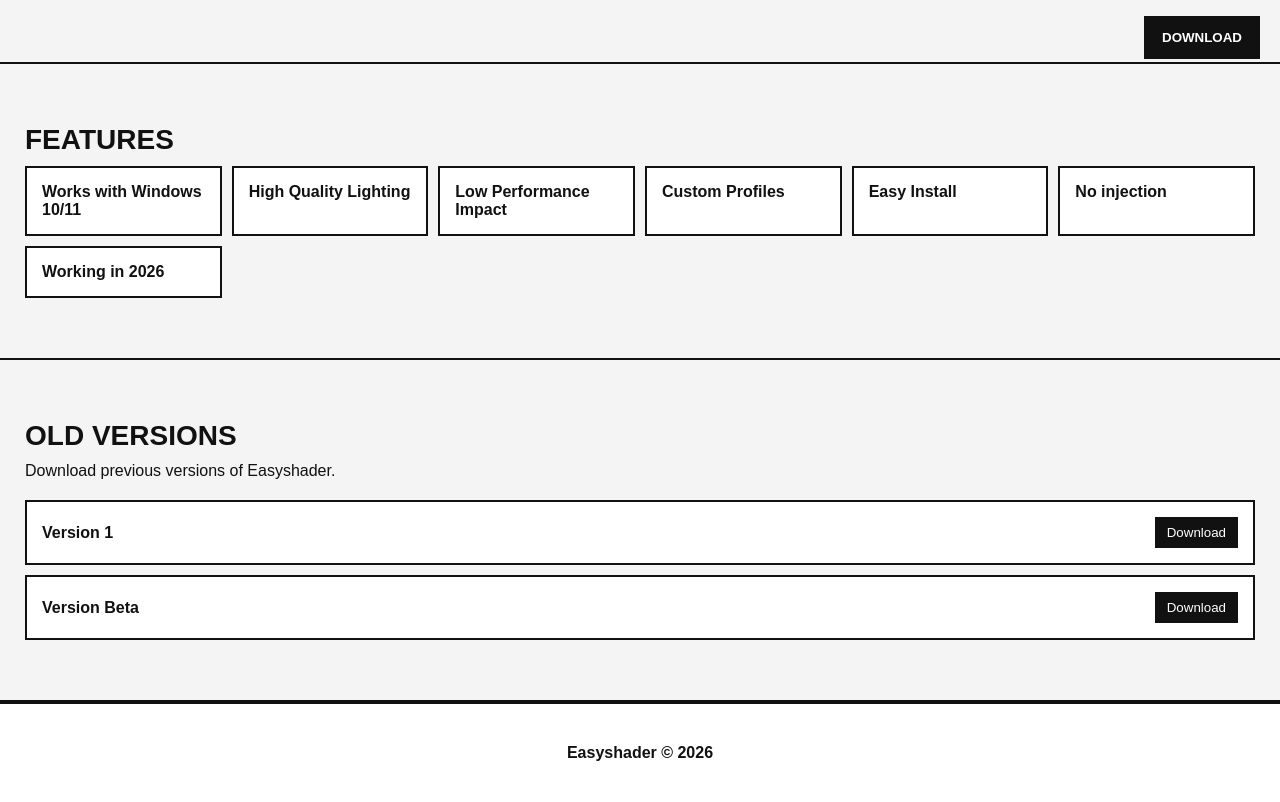
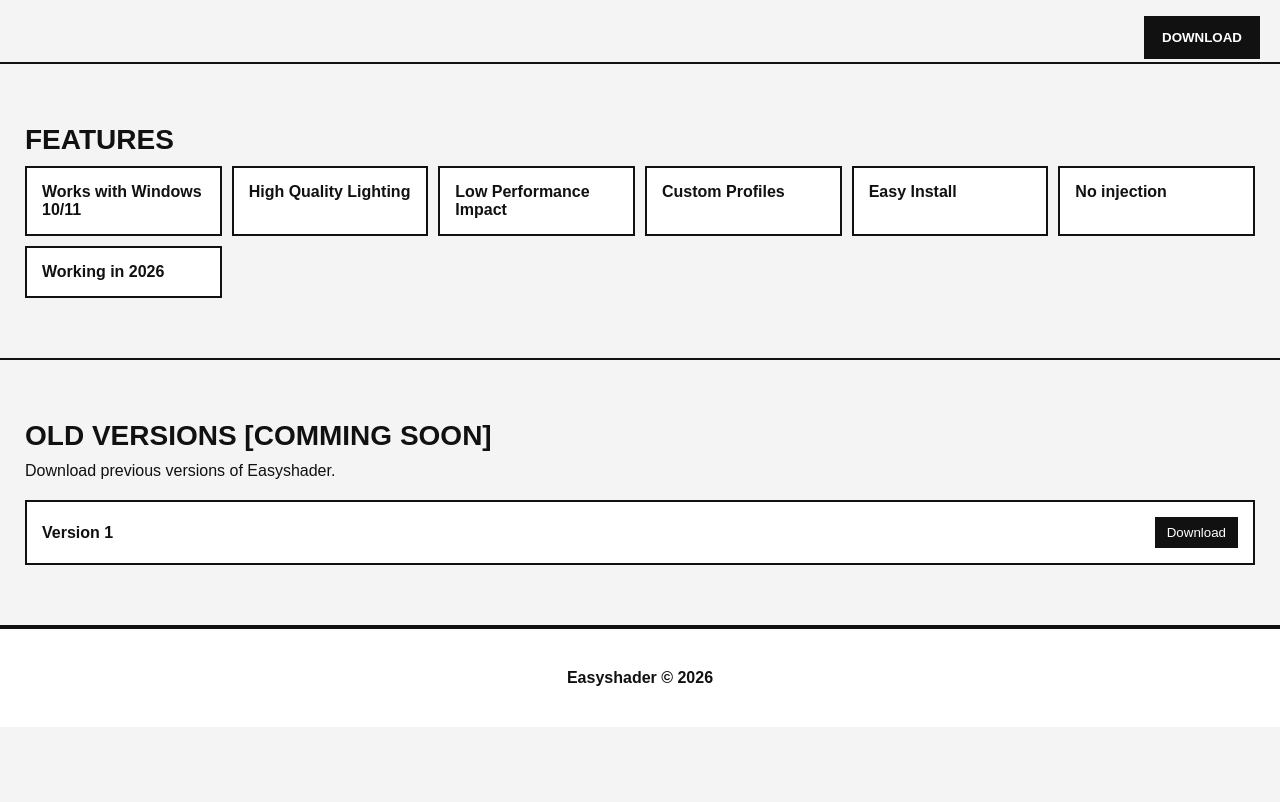
Before and after one commit to empogithub/coolshade, a plain HTML site: page index.html in a window 1280 px wide. Shown: the part 721-1523 px from the top of the page. After the commit the page ends 1448 px from the top, so only its background shows below. Drawn offline with Linux system fonts and the light colour scheme.

Commit message:
Update index.html

```diff
--- a/index.html
+++ b/index.html
@@ -312,7 +312,7 @@ footer {
 
 <!-- NEW SECTION -->
 <section class="section" id="old">
-    <h2>Old Versions</h2>
+    <h2>Old Versions [Comming soon]</h2>
     <p class="subtitle">Download previous versions of Easyshader.</p>
 
     <div class="old-versions">
@@ -321,10 +321,6 @@ footer {
             <button onclick="oldDownload(1)">Download</button>
         </div>
 
-        <div class="version">
-            <span>Version Beta</span>
-            <button onclick="oldDownload('beta')">Download</button>
-        </div>
     </div>
 </section>
 
@@ -341,7 +337,7 @@ function download() {
 
 function oldDownload(v) {
     if (v === 1) {
-        window.location.href = "http://adfoc.us/example_v1";
+        window.location.href = "https://mega.nz/file/AnBmXRzI#3c3Eiv17CgOi0c8NW-x-guy2sUh0lhwuwJnJNDFlDoA";
     } else {
         window.location.href = "http://adfoc.us/example_beta";
     }
```
